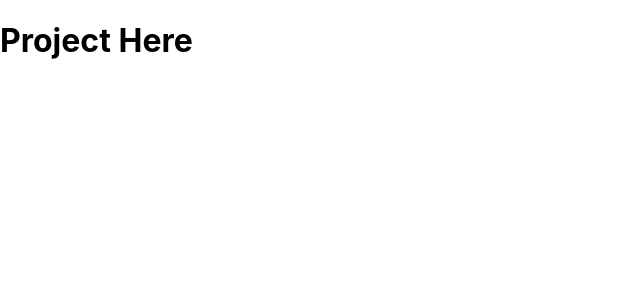
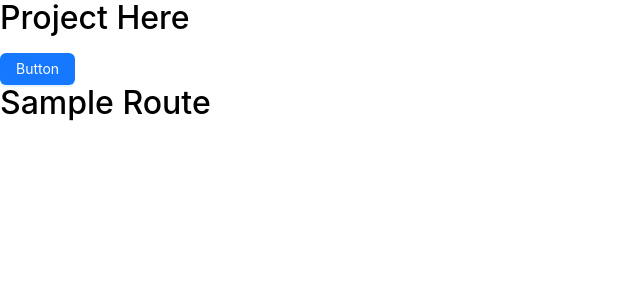
Before and after one commit to tuszmak/ecosampler, a React (Create React App) app in the folder src/frontend/: page / in a window 1280 px wide. Shown: the top 300 px of the page, without its empty margins (0-640 px from the left). Built offline with nearby package versions, Linux system fonts and the light colour scheme.

Commit message:
feat: react router initial config antd test button

```diff
--- a/src/frontend/src/App.js
+++ b/src/frontend/src/App.js
@@ -1,8 +1,16 @@
+import { Routes, Route } from 'react-router-dom'
+import Sample from './Sample';
+import { Button } from 'antd';
+import 'antd/dist/reset.css';
 
 function App() {
   return (
     <div className="App">
       <h1>Project Here</h1>
+      <Button type="primary">Button</Button>
+      <Routes>
+        <Route path='/' element={<Sample />} />
+      </Routes>
     </div>
   );
 }
--- /dev/null
+++ b/src/frontend/src/Sample.js
@@ -0,0 +1,5 @@
+const Sample = () => {
+  return (<><h1>Sample Route</h1></>);
+}
+
+export default Sample;
--- a/src/frontend/src/index.js
+++ b/src/frontend/src/index.js
@@ -3,11 +3,14 @@ import ReactDOM from 'react-dom/client';
 import './index.css';
 import App from './App';
 import reportWebVitals from './reportWebVitals';
+import { BrowserRouter } from 'react-router-dom'
 
 const root = ReactDOM.createRoot(document.getElementById('root'));
 root.render(
   <React.StrictMode>
-    <App />
+    <BrowserRouter>
+      <App />
+    </BrowserRouter>
   </React.StrictMode>
 );
 
```
